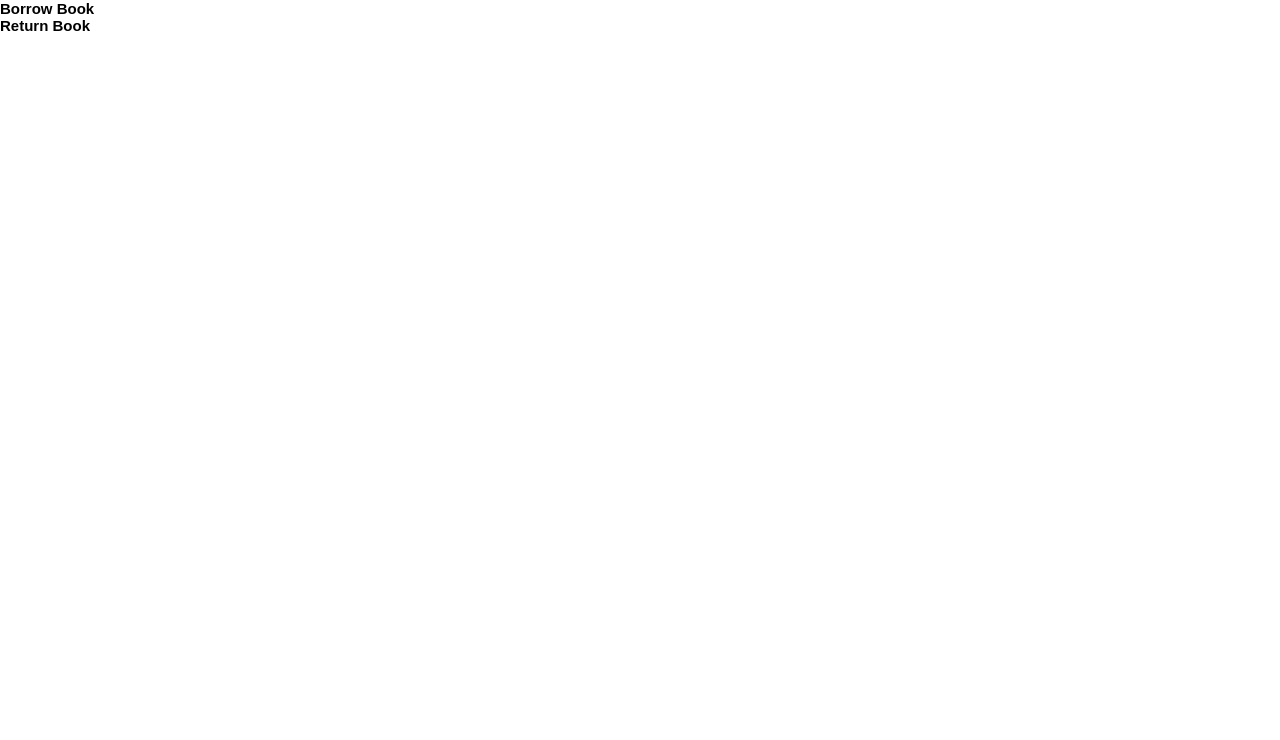
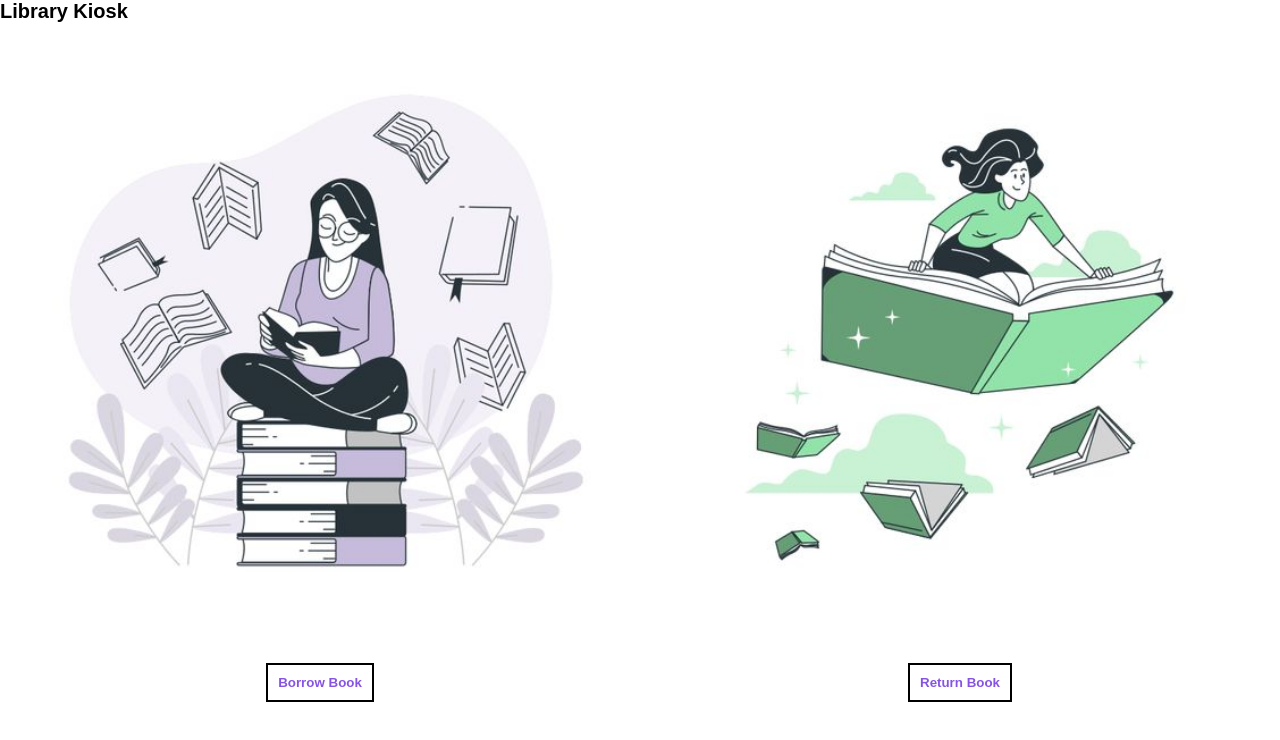
Before and after one commit to niabezara/library-kiosk, a React (Vite) app: page / in a window 1280 px wide. Shown: the top 740 px of the page. Built offline with nearby package versions, Linux system fonts and the light colour scheme; no server answers.

Commit message:
homepage

```diff
--- a/src/components/Authentication.tsx
+++ b/src/components/Authentication.tsx
@@ -20,7 +20,7 @@ export default function Register() {
       localStorage.setItem("token", users);
       setSession(true);
       closeCart();
-      navigate("/Nia");
+      navigate("/categories");
     } else {
       console.log("Invalid password");
     }
--- a/src/components/Card.tsx
+++ b/src/components/Card.tsx
@@ -1,3 +1,5 @@
+import styled from "styled-components";
+
 interface Card {
   title: string;
   img: string;
@@ -5,11 +7,33 @@ interface Card {
 }
 const Card = ({ title, img, onClick }: Card) => {
   return (
-    <div className="card" onClick={onClick}>
-      <h2>{title}</h2>
-      <p>{img}</p>
-    </div>
+    <CardDiv className="card" onClick={onClick}>
+      <button>{title}</button>
+      <img src={img} alt="" />
+    </CardDiv>
   );
 };
 
 export default Card;
+
+const CardDiv = styled.div`
+  align-items: center;
+  width: 100%;
+  justify-content: center;
+  width: 100%;
+  display: flex;
+  flex-direction: column-reverse;
+  button {
+    z-index: 10;
+    bottom: 0;
+    background-color: transparent;
+    border: 2px solid black;
+    color: #8653e4;
+    font-weight: 700;
+    padding: 1rem;
+  }
+  img {
+    z-index: 8;
+    width: 100%;
+  }
+`;
--- a/src/components/Categories.tsx
+++ b/src/components/Categories.tsx
@@ -5,21 +5,21 @@ import { Link } from "react-router-dom";
 
 export default function Categories() {
   const { currentPage, handlePrevPage, handleNextPage } = UsePagination();
-  const {
-    data: categories,
-    isLoading,
-    isError,
-  } = useQuery(["categories", currentPage], () =>
-    getCategories(currentPage, 7)
-  );
+  // const {
+  //   data: categories,
+  //   isLoading,
+  //   isError,
+  // } = useQuery(["categories", currentPage], () =>
+  //   getCategories(currentPage, 7)
+  // );
 
-  if (isLoading) {
-    return <div>Loading...</div>;
-  }
+  // if (isLoading) {
+  //   return <div>Loading...</div>;
+  // }
 
-  if (isError) {
-    return <div>Error fetching data</div>;
-  }
+  // if (isError) {
+  //   return <div>Error fetching data</div>;
+  // }
 
   return (
     <>
--- a/src/components/CategoryDetail.tsx
+++ b/src/components/CategoryDetail.tsx
@@ -15,15 +15,16 @@ export default function CategoryDetail() {
   const categoryId = searchParams.get("categoryId");
   const { currentPage, handlePrevPage, handleNextPage } = UsePagination();
   const { openRegistration, openModal, setOpenModal } = useAuth();
-  const { BorrowModalOpen, setBorrowModalOpen, selectItem } = UseLibrary();
+  const { BorrowModalOpen, setBorrowModalOpen, selectItem, openModalBorrow } =
+    UseLibrary();
 
-  const {
-    data: books,
-    isLoading,
-    isError,
-  } = useQuery(["books", currentPage], () =>
-    selectedCategory(currentPage, 7, categoryId)
-  );
+  // const {
+  //   data: books,
+  //   isLoading,
+  //   isError,
+  // } = useQuery(["books", currentPage], () =>
+  //   selectedCategory(currentPage, 7, categoryId)
+  // );
 
   if (isLoading) {
     return <div>Loading...</div>;
@@ -51,7 +52,9 @@ export default function CategoryDetail() {
       <button onClick={handleNextPage}>Next Page</button>
       {localStorage.getItem("token") ? (
         <>
-          <BorrowModal open={BorrowModalOpen} children={undefined} />
+          {BorrowModalOpen && (
+            <BorrowModal open={BorrowModalOpen} children={undefined} />
+          )}
         </>
       ) : (
         <Modal open={openModal} setOpenModal={setOpenModal}>
--- a/src/components/LandingCards.tsx
+++ b/src/components/LandingCards.tsx
@@ -1,5 +1,6 @@
 import { useNavigate } from "react-router-dom";
 import Card from "./Card";
+import styled from "styled-components";
 
 export default function LandingCards() {
   const navigate = useNavigate();
@@ -9,9 +10,23 @@ export default function LandingCards() {
   };
   const handleReturnBook = () => {};
   return (
-    <div>
-      <Card title={"Borrow Book"} img="" onClick={handleBorrowBook} />
-      <Card title={"Return Book"} img="" onClick={handleReturnBook} />
-    </div>
+    <Wrap>
+      <Card
+        title={"Borrow Book"}
+        img="./assets/borrow-book.jpg"
+        onClick={handleBorrowBook}
+      />
+      <Card
+        title={"Return Book"}
+        img="./assets/return-book.jpg"
+        onClick={handleReturnBook}
+      />
+    </Wrap>
   );
 }
+
+const Wrap = styled.div`
+  @media screen and (min-width: 900px) {
+    display: flex;
+  }
+`;
--- a/src/components/modal/BookBorrowed.tsx
+++ b/src/components/modal/BookBorrowed.tsx
@@ -1,7 +1,7 @@
-import React, { useEffect, useRef, useState } from "react";
-import ReactDom from "react-dom";
+import React from "react";
 import { Div, Overlay } from "../../styles/RegistrationModalStyles.ts/Style";
 import { UseLibrary } from "../../context/LibraryContext";
+import { Link } from "react-router-dom";
 
 interface BorrowModalProps {
   children: React.ReactNode;
@@ -19,11 +19,15 @@ export default function BorrowModal({ open }: BorrowModalProps) {
     <>
       <Overlay />
       <Div>
+        <h1>Keep Your Book ID</h1>
         <h1>
-          {/* {matchingBooks.map((book: any) => (
-            <div key={book.id}>{book.id}</div>
-          ))} */}
+          {matchingBooks.map((item: any) => (
+            <div key={item.id}>{item}</div>
+          ))}
         </h1>
+        <Link to="/">
+          <button>Back to home page</button>
+        </Link>
       </Div>
     </>
   );
--- a/src/context/LibraryContext.tsx
+++ b/src/context/LibraryContext.tsx
@@ -8,6 +8,7 @@ import {
 
 interface LibraryContextProps {
   selectItem: (itemId: string) => void;
+  openModalBorrow: () => void;
   BorrowModalOpen: boolean;
   matchingBooks: any;
   setBorrowModalOpen: Dispatch<SetStateAction<boolean>>;
@@ -28,7 +29,12 @@ export function LibraryProvider({ children }: { children: React.ReactNode }) {
   const selectItem = (itemId: string) => {
     console.log("item_id", itemId);
     setMatchingBooks((prevMatchingBooks) => [...prevMatchingBooks, itemId]);
+    setBorrowModalOpen((prevOpenModal) => !prevOpenModal);
   };
+
+  console.log(matchingBooks);
+
+  const openModalBorrow = () => {};
 
   return (
     <LibraryContext.Provider
@@ -36,6 +42,7 @@ export function LibraryProvider({ children }: { children: React.ReactNode }) {
         selectItem,
         matchingBooks,
         BorrowModalOpen,
+        openModalBorrow,
         setBorrowModalOpen,
       }}
     >
--- a/src/routes/HomePage.tsx
+++ b/src/routes/HomePage.tsx
@@ -3,6 +3,7 @@ import LandingCards from "../components/LandingCards";
 export default function HomePage() {
   return (
     <>
+      <h1>Library Kiosk</h1>
       <LandingCards />
     </>
   );
--- a/src/routes/Nia.tsx
+++ /dev/null
@@ -1,5 +0,0 @@
-import React from "react";
-
-export default function Nia() {
-  return <div>Nia</div>;
-}
--- a/src/styles/GlobalStyles.ts
+++ b/src/styles/GlobalStyles.ts
@@ -13,9 +13,9 @@ export default createGlobalStyle`
 
   body {
    font-weight: 400;
-    font-family: 'Montserrat', sans-serif;
+  font-family: 'Montserrat', sans-serif;
+  min-height: 100vh;
 
-    overflow-x: hidden;
 
 
 /* &::-webkit-scrollbar {
```
Also changed, not shown: src/api/books.ts (+0 -15 lines), public/assets/borrow-book.jpg (added), public/assets/return-book.jpg (added).
